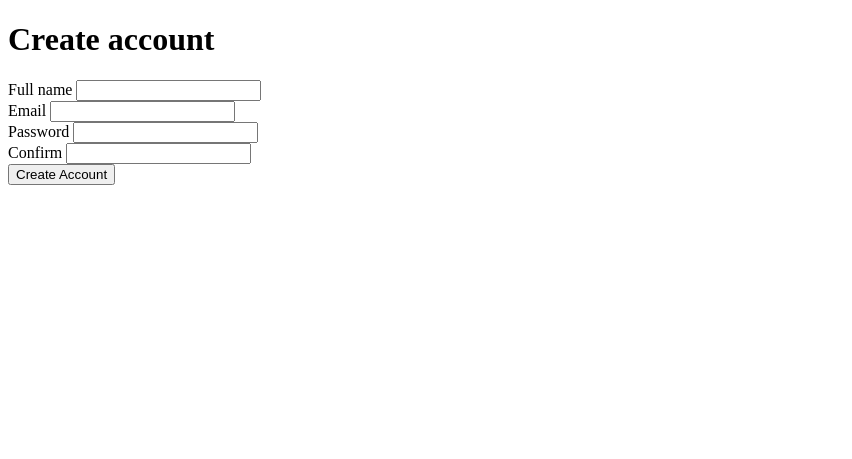
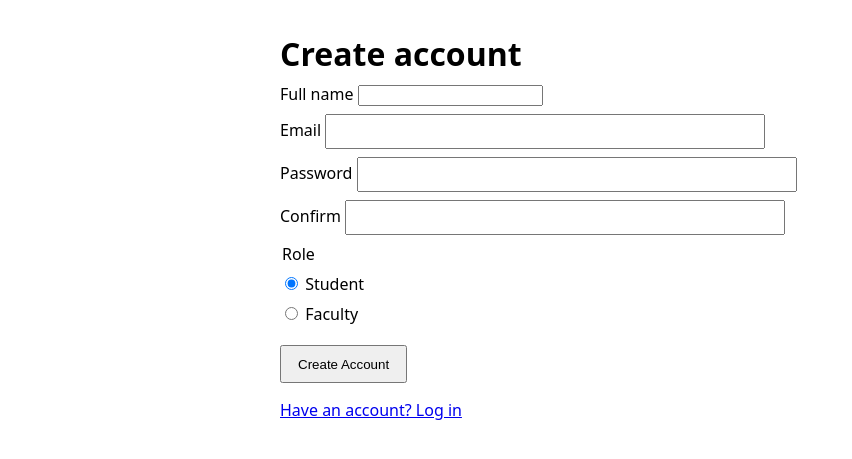
Before and after one commit to DanielRamos69/exam_reg_tristan, a Flask app: page /signup in a window 1280 px wide. Shown: the top 459 px of the page, without its empty margins (0-852 px from the left). Run offline with Flask 3, Linux system fonts and the light colour scheme.

Commit message:
Update signup.html

```diff
--- a/templates/signup.html
+++ b/templates/signup.html
@@ -1,41 +1,79 @@
 <!DOCTYPE html>
-<html>
-<head><meta charset="utf-8"><title>Sign Up</title></head>
+<html lang="en">
+<head>
+  <meta charset="utf-8" />
+  <title>Sign Up</title>
+  <meta name="viewport" content="width=device-width, initial-scale=1" />
+  <style>
+    body { font-family: system-ui, Arial, sans-serif; max-width: 720px; margin: 2rem auto; padding: 0 1rem; }
+    h1 { margin-bottom: 0.5rem; }
+    form label { display: block; margin: 0.5rem 0; }
+    input[type="text"], input[type="password"] { padding: 0.5rem; width: 100%; max-width: 420px; }
+    fieldset { border: 0; padding: 0; margin: 0.5rem 0 0; }
+    .messages { padding: 0; list-style: none; }
+    .messages li { margin: 0.25rem 0; }
+    .messages strong { text-transform: capitalize; }
+    button { margin-top: 0.75rem; padding: 0.6rem 1rem; cursor: pointer; }
+  </style>
+</head>
 <body>
   <h1>Create account</h1>
 
   {% with messages = get_flashed_messages(with_categories=true) %}
     {% if messages %}
-      <ul>
-        {% for c,m in messages %}
-          <li><strong>{{ c|capitalize }}:</strong> {{ m }}</li>
+      <ul class="messages">
+        {% for c, m in messages %}
+          <li><strong>{{ c }}:</strong> {{ m }}</li>
         {% endfor %}
       </ul>
     {% endif %}
   {% endwith %}
 
-  <form method="post">
-  <label>Full name
-    <input name="full_name" required>
-  </label><br>
+  <form method="post" action="{{ url_for('signup') }}">
+    <label>
+      Full name
+      <input name="full_name" required />
+    </label>
 
-  <label>Email
-    <input type="text" name="email" required
-           pattern="^\d{10}@student\.csn\.edu$"
-           title="Use your CSN email like 8001234567@student.csn.edu">
-  </label><br>
+    <label>
+      Email
+      <input
+        type="text"
+        name="email"
+        required
+        pattern="^\d{10}@student\.csn\.edu$|^[A-Za-z]+\.[A-Za-z]+@csn\.edu$"
+        title="Student: 10digits@student.csn.edu  |  Faculty: firstname.lastname@csn.edu" />
+    </label>
 
-  <label>Password
-    <input type="password" name="password" required
-           pattern="^\d{10}$"
-           title="Your 10-digit NSHE">
-  </label><br>
+    <label>
+      Password
+      <input
+        type="password"
+        name="password"
+        required
+        pattern="^\d{10}$|^.{7,}$"
+        title="Student: exactly 10 digits (your NSHE). Faculty: at least 7 characters." />
+    </label>
 
-  <label>Confirm
-    <input type="password" name="confirm" required
-           pattern="^\d{10}$"
-           title="Re-enter your 10-digit NSHE">
-  </label><br>
+    <label>
+      Confirm
+      <input
+        type="password"
+        name="confirm"
+        required
+        pattern="^\d{10}$|^.{7,}$"
+        title="Re-enter the same password." />
+    </label>
 
-  <button type="submit">Create Account</button>
-</form>
+    <fieldset>
+      <legend>Role</legend>
+      <label><input type="radio" name="role" value="student" checked /> Student</label>
+      <label><input type="radio" name="role" value="faculty" /> Faculty</label>
+    </fieldset>
+
+    <button type="submit">Create Account</button>
+  </form>
+
+  <p><a href="{{ url_for('login') }}">Have an account? Log in</a></p>
+</body>
+</html>
```
